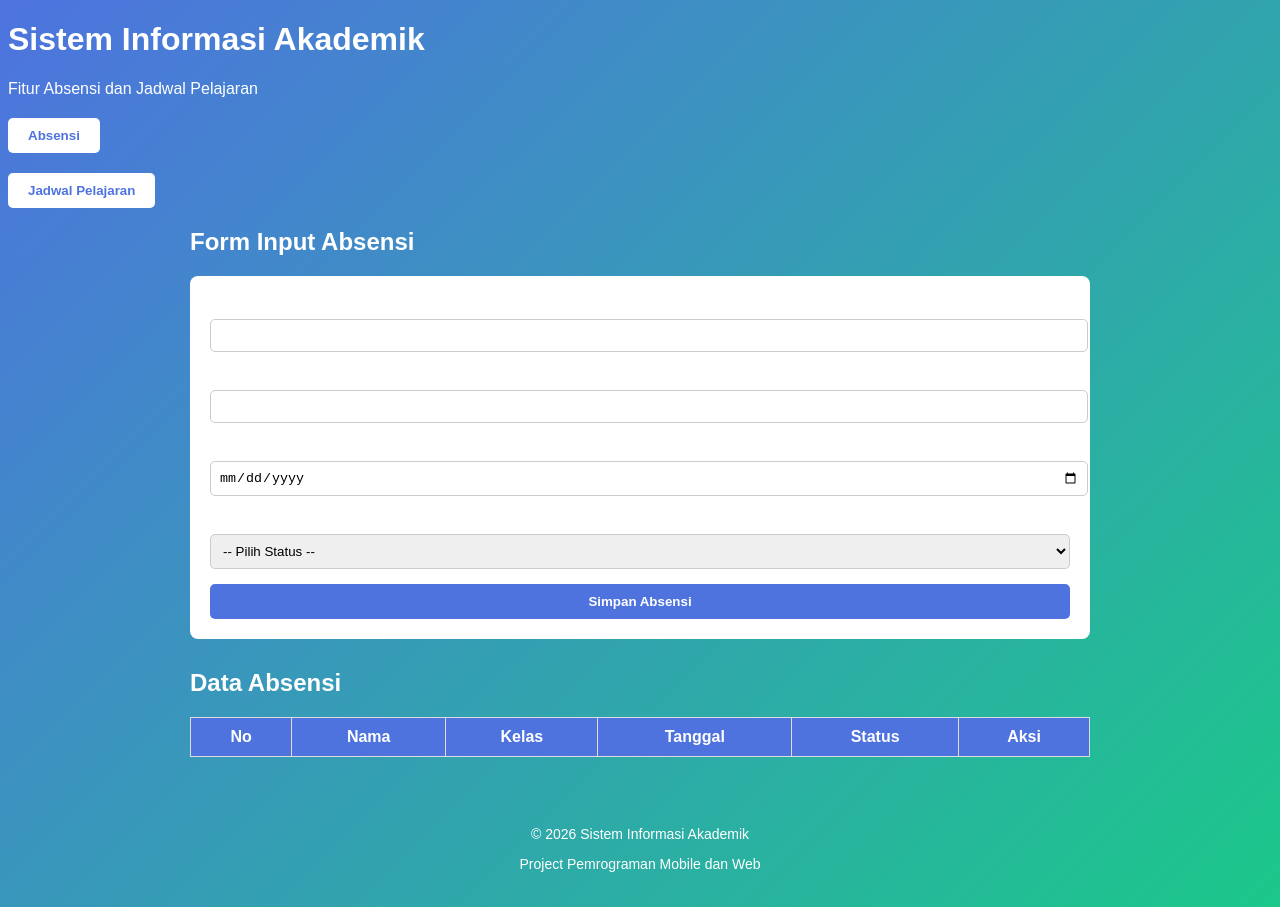
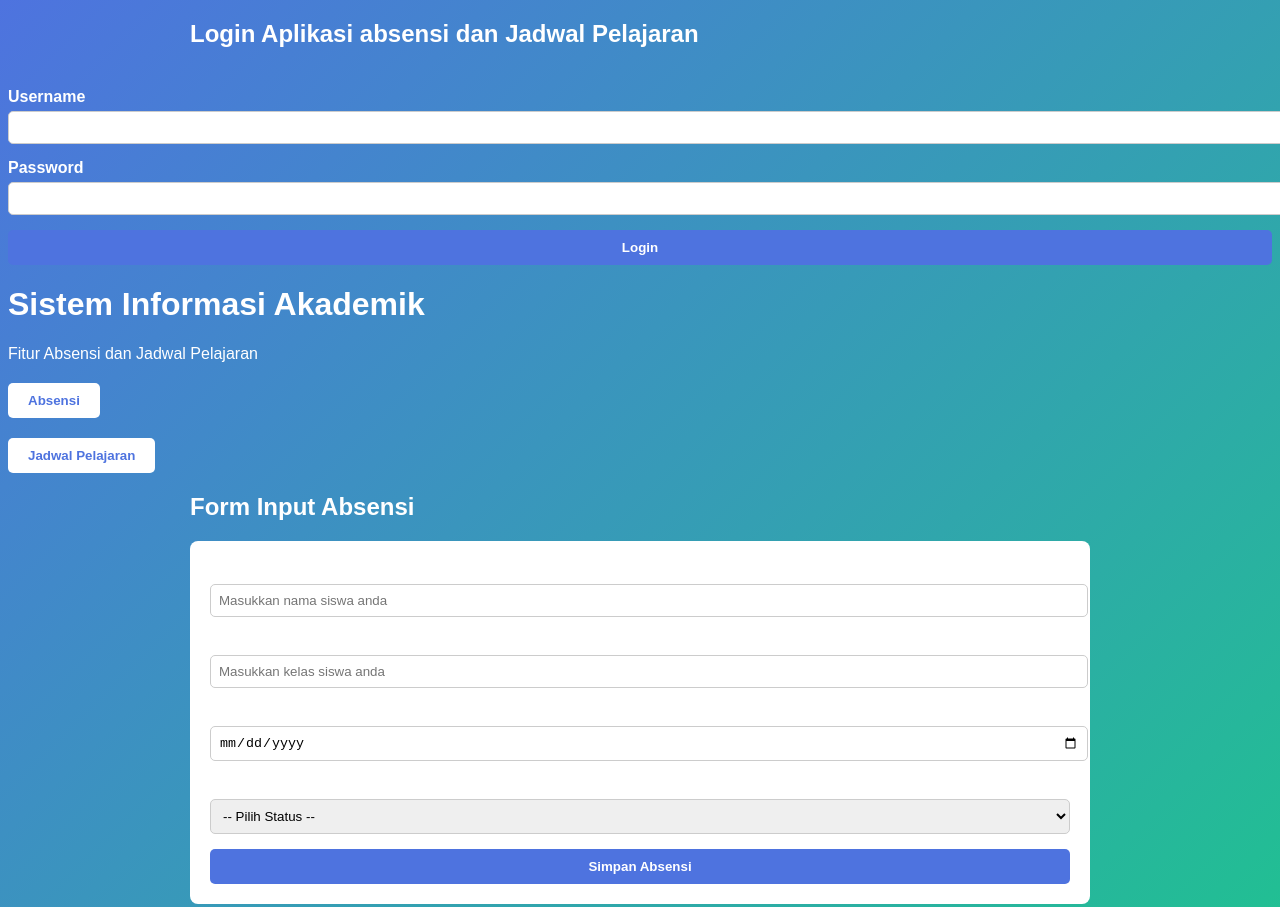
Before and after one commit to KelompokSatuPemweb/Rifki, a plain HTML site: page index.html in a window 1280 px wide. Shown: the top 907 px of the page. Drawn offline with Linux system fonts and the light colour scheme.

Commit message:
ubah tampilan ini

```diff
--- a/index.html
+++ b/index.html
@@ -11,6 +11,22 @@
 <body>
 
     <div class="container">
+        <section id="loginSection" class="content-section">
+            <h2>Login Aplikasi absensi dan Jadwal Pelajaran</h2>
+        </section>
+        <div class="login-Form">
+            <form id="loginForm">
+                <div class="form-group">
+                    <label for="username">Username</label>
+                    <input type="text" id="username" required>
+                </div>
+                <div class="form-group">
+                    <label for="password">Password</label>
+                    <input type="password" id="password" required>
+                </div>
+                <button type="submit">Login</button>
+            </form>
+        </div>
     <div class="main-header">
     <header>
         <h1>Sistem Informasi Akademik</h1>
@@ -31,12 +47,12 @@
 
                 <div class="form-group">
                     <label>Nama Siswa</label>
-                    <input type="text" id="namaSiswa" required>
+                    <input type="text" id="namaSiswa" placeholder="Masukkan nama siswa anda">
                 </div>
 
                 <div class="form-group">
                     <label>Kelas</label>
-                    <input type="text" id="kelasSiswa" required>
+                    <input type="text" id="kelasSiswa" placeholder="Masukkan kelas siswa anda">
                 </div>
 
                 <div class="form-group">
--- a/main.js
+++ b/main.js
@@ -126,3 +126,11 @@
     return true;
   } catch (e) { return false; }
 }
+
+const formLogin = document.getElementById('loginForm');
+    // Secara otomatis, tombol tipe submit akan bereaksi terhadap 'Enter'
+    formLogin.addEventListener('submit', function(event) {
+        event.preventDefault();
+        console.log('Form berhasil disubmit dengan Enter!');
+        // Lakukan validasi atau aksi lainnya di sini
+    });
```
Also changed, not shown: src/login.html (added).
